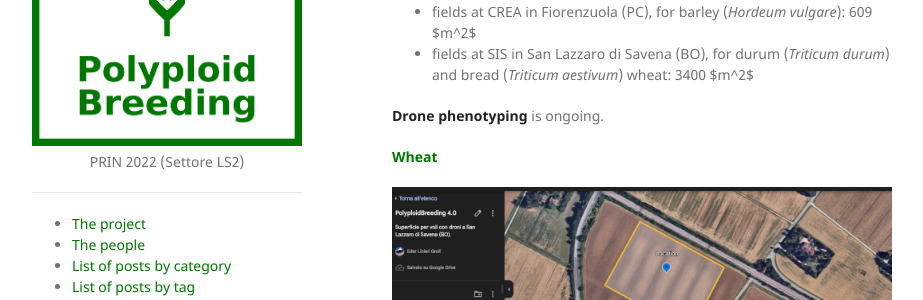
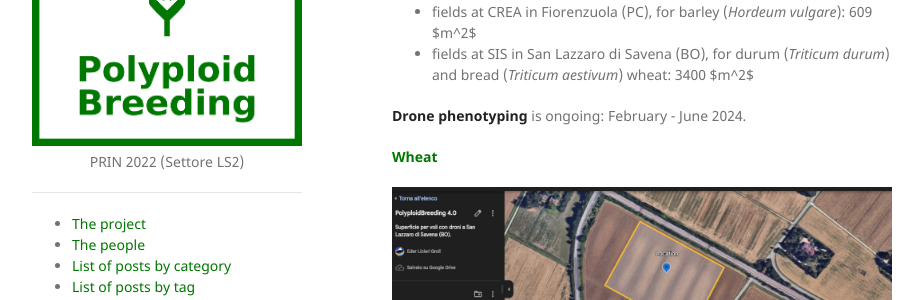
Before and after one commit to polyploidbreeding/polyploidbreeding.github.io, a Jekyll site: the page built from _posts/2024-01-25-fields.md, in a window 1280 px wide and 1080 px high. Shown: the part 233-533 px from the top of the window, without its empty margins (178-1101 px from the left). Built offline with Jekyll 4.4.1, drawn with Linux system fonts in a browser that asks for light colours.

Commit message:
updated: text specs

```diff
--- a/_posts/2024-01-25-fields.md
+++ b/_posts/2024-01-25-fields.md
@@ -12,7 +12,7 @@ Within `Polyploidbreeding 4.0`, experimental fields in two locations will be use
 - fields at CREA in Fiorenzuola (PC), for barley (*Hordeum vulgare*): 609 $m^2$
 - fields at SIS in San Lazzaro di Savena (BO), for durum (*Triticum durum*) and bread (*Triticum aestivum*) wheat: 3400 $m^2$
 
-**Drone phenotyping** is ongoing.
+**Drone phenotyping** is ongoing: February - June 2024.
 
 #### Wheat
 
```
